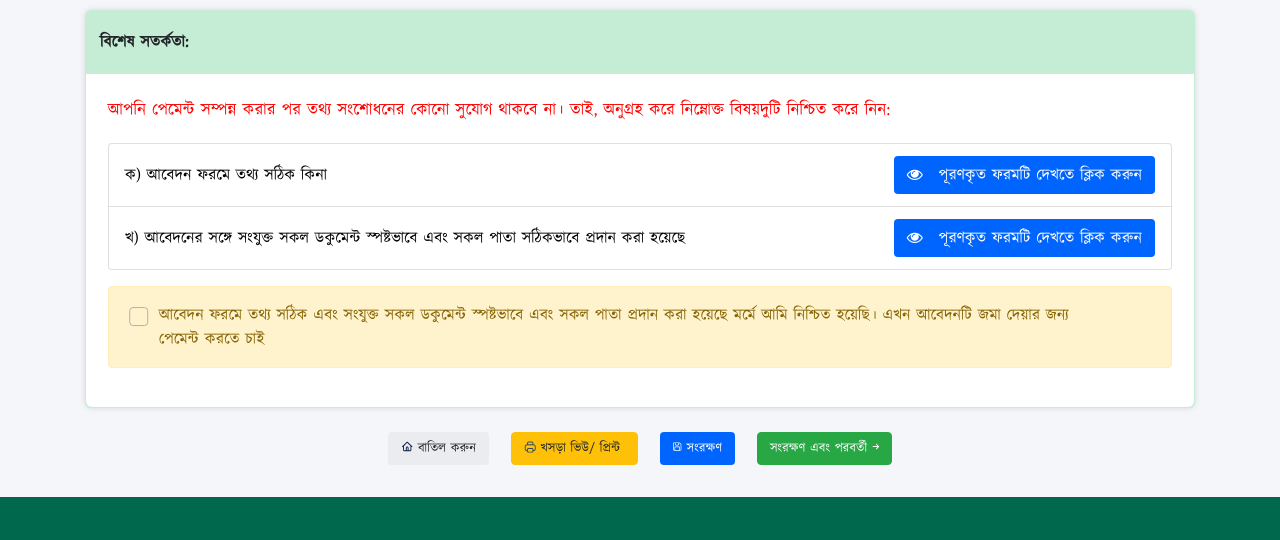
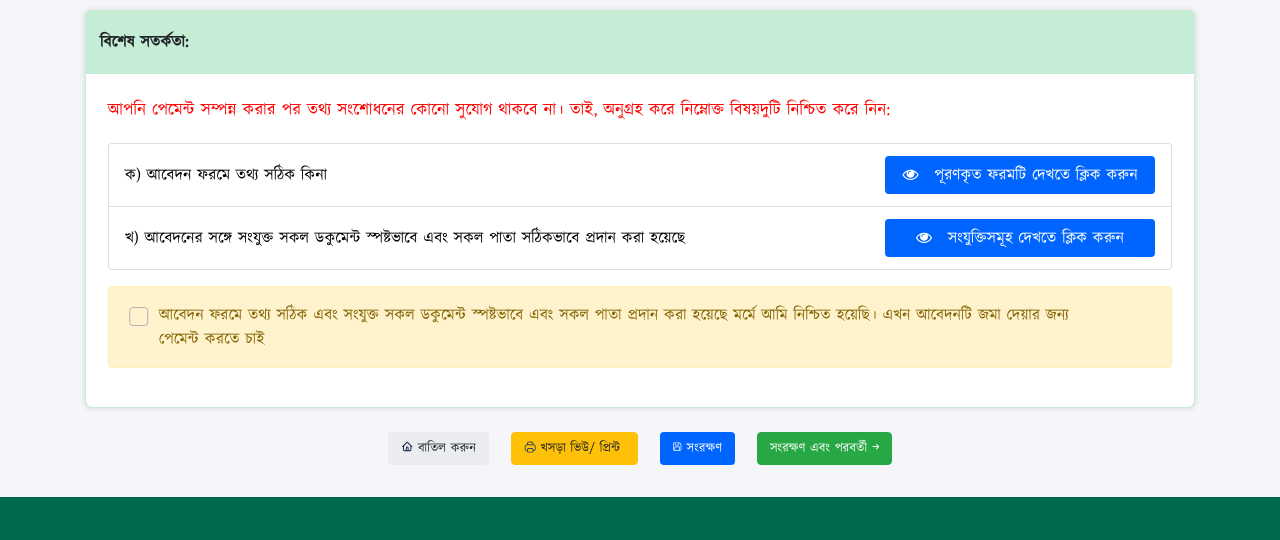
Before and after one commit to sheik-mostafizur/land-v2.1-html, a plain HTML site: page mutation-apply-payment.html in a window 1280 px wide. Shown: the part 226-766 px from the top of the page. Drawn offline with nearby package versions, Linux system fonts and the light colour scheme.

Commit message:
button size increase

```diff
--- a/mutation-apply-payment.html
+++ b/mutation-apply-payment.html
@@ -86,7 +86,7 @@
                                 <li
                                     class="list-group-item d-flex align-items-center justify-content-between flex-wrap px-3">
                                     <p class="text-black mb-0">ক) আবেদন ফরমে তথ্য সঠিক কিনা</p> <button type="button"
-                                        class="btn btn-blue m-icon-left font-kalpurush">
+                                        class="btn btn-blue m-icon-left font-kalpurush" style="width: 270px;">
                                         <i class="fa fa-eye"></i>
                                         পূরণকৃত ফরমটি দেখতে ক্লিক করুন </button>
                                 </li>
@@ -94,9 +94,9 @@
                                     class="list-group-item d-flex align-items-center justify-content-between flex-wrap px-3">
                                     <p class="text-black mb-0">খ) আবেদনের সঙ্গে সংযুক্ত সকল ডকুমেন্ট স্পষ্টভাবে এবং সকল
                                         পাতা সঠিকভাবে প্রদান করা হয়েছে </p> <button type="button"
-                                        class="btn btn-blue m-icon-left font-kalpurush">
+                                        class="btn btn-blue m-icon-left font-kalpurush" style="width: 270px;">
                                         <i class="fa fa-eye"></i>
-                                        পূরণকৃত ফরমটি দেখতে ক্লিক করুন </button>
+                                        সংযুক্তিসমূহ দেখতে ক্লিক করুন</button>
                                 </li>
                             </ul>
                             <div>
```
